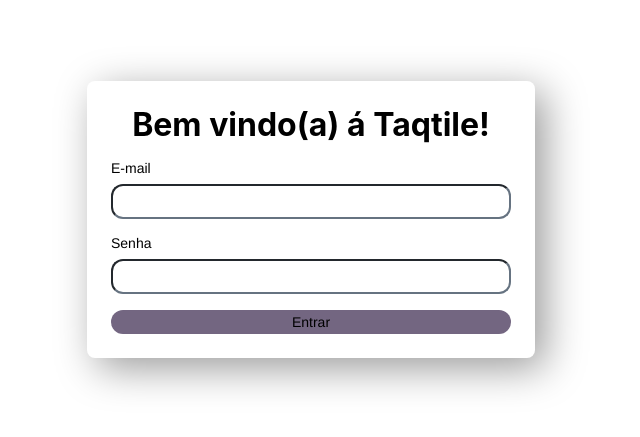
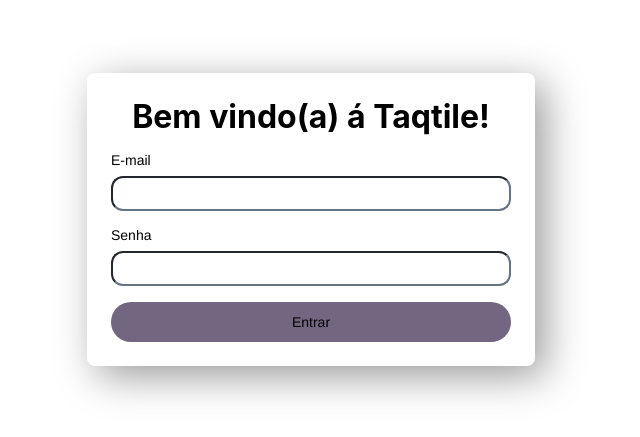
Before and after one commit to JulioCssar/taqtile, a React (Create React App) app: page / in a window 1280 px wide. Shown: the part 181-618 px from the top of the page, without its empty margins (329-969 px from the left). Built offline with nearby package versions, Linux system fonts and the light colour scheme.

Commit message:
fix: style button

```diff
--- a/src/components/button/button.tsx
+++ b/src/components/button/button.tsx
@@ -1,7 +1,6 @@
 import { ButtonHTMLAttributes } from 'react';
 import { theme } from '../typography/theme';
 import { LinkButton } from '../typography/link-button/link-button';
-
 
 interface ButtonProps extends ButtonHTMLAttributes<HTMLButtonElement> {
   children: React.ReactNode;
@@ -9,10 +8,9 @@
 }
 export function Button({ children, expanded, ...rest }: ButtonProps) {
   const buttonStyle = {
-    color: theme.brandSecondary,
     backgroundColor: theme.accessoryPurple,
     border: 'none',
-    padding: '4px 24px',
+    padding: '12px 24px',
     width: expanded ? '100%' : ' ',
     borderRadius: '20px',
     cursor: 'pointer',
```
